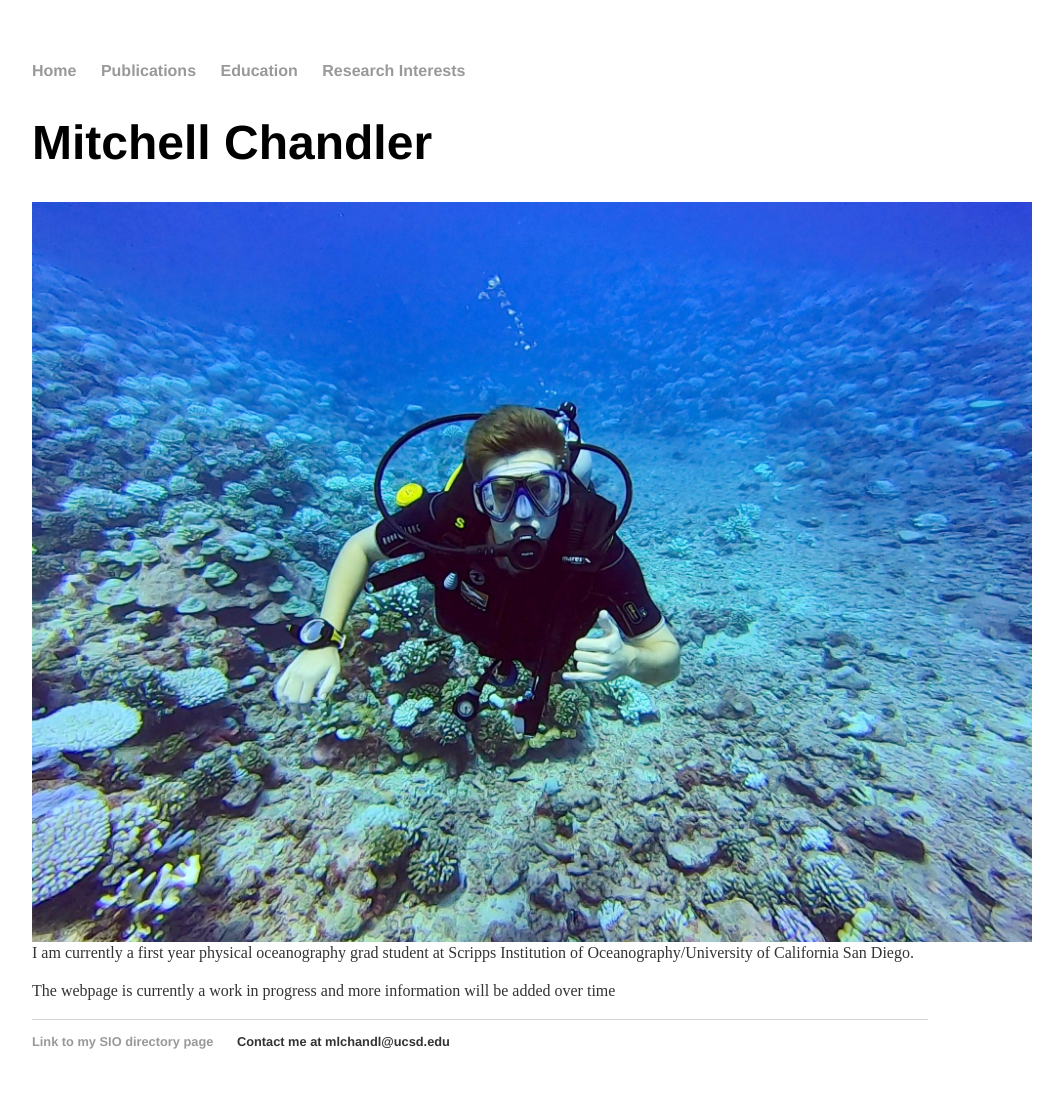
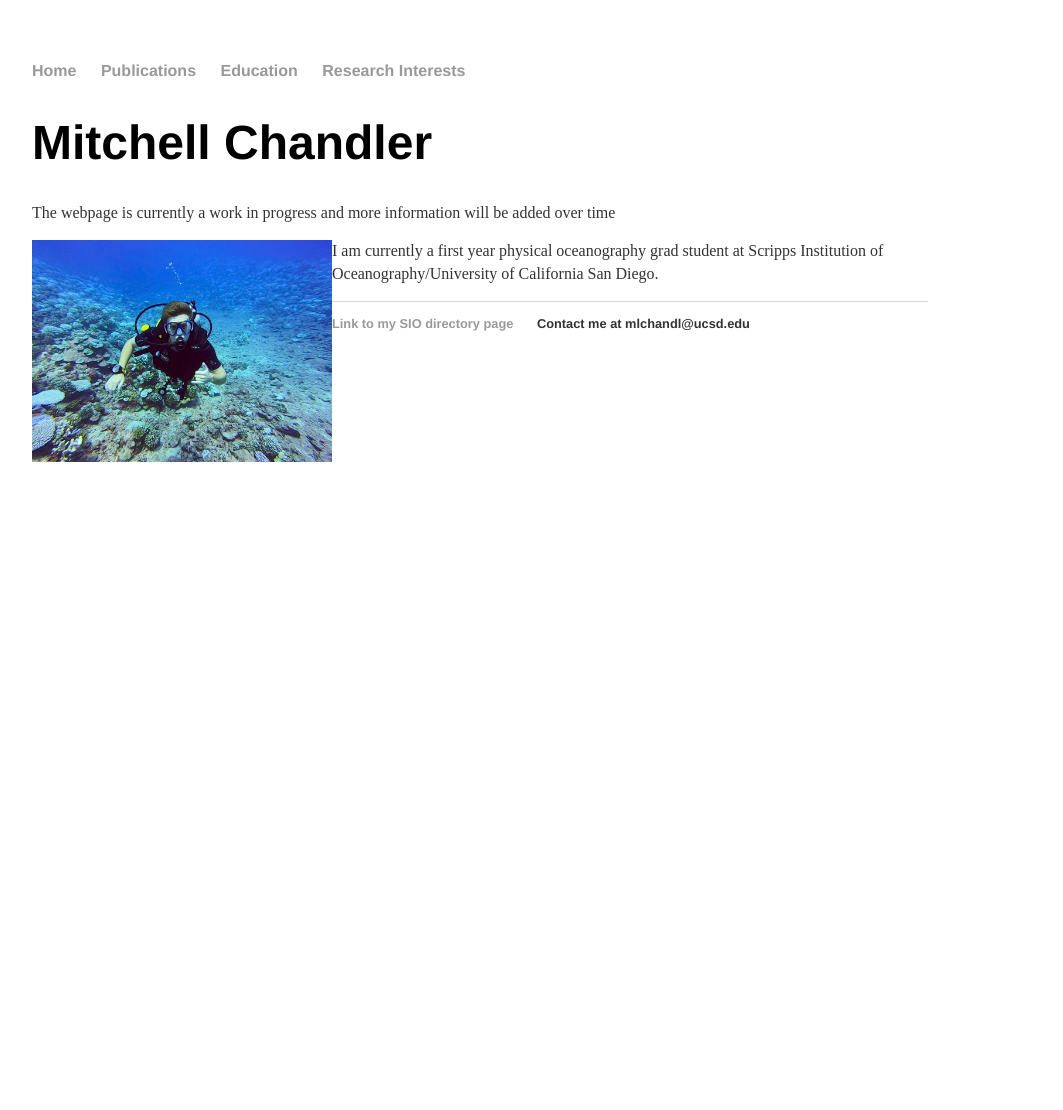
Before and after one commit to mlchandler/mlchandler.github.io, a Jekyll site: the page built from index.html, in a window 1280 px wide. Shown: the whole page, without its empty margins (160-1223 px from the left). Built offline with Jekyll 4.4.1, drawn with Linux system fonts in a browser that asks for light colours; after the commit the page ends 900 px from its top, so only the background shows below that.

Commit message:
image fine tuning

```diff
--- a/index.html
+++ b/index.html
@@ -8,12 +8,14 @@ title: Mitchell Chandler
 <h1>Mitchell Chandler</h1>
 
 <p>
-<img src="index_image.jpg" style="float:left;width:1000px">
+The webpage is currently a work in progress and more information will be added over time
+</p>
+
+<p>
+<img src="index_image.jpg" style="float:left;width:300px">
 I am currently a first year physical oceanography grad student at Scripps Institution of Oceanography/University of California San Diego.
 </p>
 
-<p>
-The webpage is currently a work in progress and more information will be added over time
-</p>
+
 
 </div>
--- a/research/index.html
+++ b/research/index.html
@@ -8,7 +8,7 @@ title: Research - Mitchell Chandler
 <h1>Research</h1>
 
 <p>
-Page is currently a work in progress. Will be updated once I have defined my PhD topic.
+Page is currently a work in progress.
 </p>
 
 </div>
```
